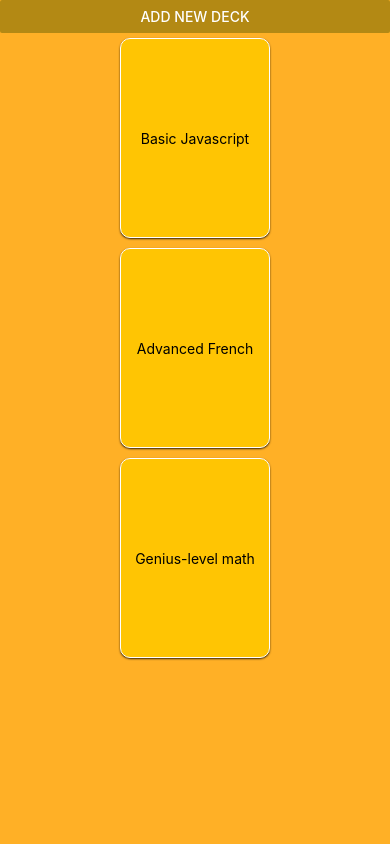
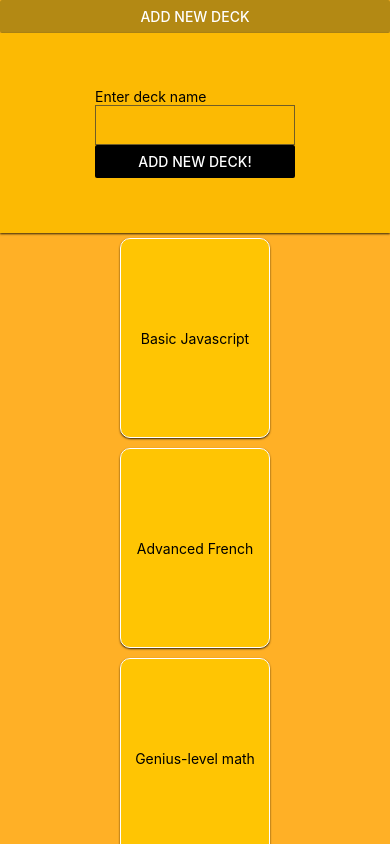
Before and after one commit to NarijauskasMartynas/FlashyCards, a React Native app in the folder FlashyCards/: screen / in a window 390 px wide. Both pictures are taken after a click on the button "ADD NEW DECK". Built offline with nearby package versions, Linux system fonts and the light colour scheme.

Commit message:
Add creating new deck functionality

```diff
--- a/FlashyCards/App.js
+++ b/FlashyCards/App.js
@@ -4,6 +4,7 @@ import Constants from "expo-constants";
 import decks from "./Application/Store/flashcards";
 import Deck from "./Application/Components/Deck";
 import Card from "./Application/Components/Card";
+import Form from "./Application/Components/Form";
 
 export default class App extends React.Component {
   constructor(props) {
@@ -11,7 +12,9 @@ export default class App extends React.Component {
 
     this.state = {
       showCards: false,
-      selectedDeck: ""
+      selectedDeck: "",
+      addingNewForm: false,
+      decks: decks
     };
   }
 
@@ -23,16 +26,38 @@ export default class App extends React.Component {
     this.setState({ showCards: false });
   }
 
+  addNewDeck(deck) {
+    let newDecks = this.state.decks;
+    newDecks.push(deck);
+    this.setState({
+      decks: newDecks,
+      addingNewForm: false
+    });
+  }
+
+  openForm() {
+    this.setState({
+      addingNewForm: !this.state.addingNewForm
+    });
+  }
+
   render() {
     if (!this.state.showCards) {
       return (
         <View style={styles.container}>
-          <Button color="#b38914" title="Add new deck"></Button>
+          <Button
+            color="#b38914"
+            title="Add new deck"
+            onPress={() => this.openForm()}
+          ></Button>
+          {this.state.addingNewForm && (
+            <Form addDeck={deck => this.addNewDeck(deck)}></Form>
+          )}
           <ScrollView
             contentContainerStyle={{ alignItems: "center", flexGrow: 1 }}
             style={styles.scrollView}
           >
-            {decks.map(deck => (
+            {this.state.decks.map(deck => (
               <Deck
                 deck={deck}
                 key={deck.name}
--- a/FlashyCards/Application/Components/Card.js
+++ b/FlashyCards/Application/Components/Card.js
@@ -25,6 +25,7 @@ export default class Card extends React.Component {
     this.setState({
       currentDeck: cardsWithTimes
     });
+    console.log(this.state.currentDeck);
   }
 
   componentDidMount() {
@@ -94,7 +95,7 @@ export default class Card extends React.Component {
 
   render() {
     return (
-      <View style={{ paddingTop: -5 }}>
+      <View>
         <View style={styles.titleRow}>
           <Button
             title={"Back"}
@@ -107,6 +108,8 @@ export default class Card extends React.Component {
             onPress={() => this.resetPressed()}
           ></Button>
         </View>
+        {this.state.currentDeck.length > 0 && (
+          <View>
             <TouchableOpacity onPress={() => this.flipCard()}>
               <View
                 style={[
@@ -152,6 +155,19 @@ export default class Card extends React.Component {
               </View>
             )}
           </View>
+        )}
+        {this.state.currentDeck.length === 0 && (
+          <View
+            style={{
+              justifyContent: "center",
+              alignItems: "center",
+              flex: 1
+            }}
+          >
+            <Text>Deck is empty</Text>
+          </View>
+        )}
+      </View>
     );
   }
 }
--- /dev/null
+++ b/FlashyCards/Application/Components/Form.js
@@ -0,0 +1,64 @@
+import React from "react";
+import { StyleSheet, Text, View, TextInput, Button } from "react-native";
+
+export default class Form extends React.Component {
+  constructor(props) {
+    super(props);
+    this.state = {
+      deckName: ""
+    };
+  }
+
+  addNewDeck() {
+    let deckObj = { name: this.state.deckName, cards: [] };
+    this.props.addDeck(deckObj);
+  }
+
+  onChangeText(text) {
+    this.setState({
+      deckName: text
+    });
+  }
+
+  render() {
+    return (
+      <View style={styles.deckStyle}>
+        <View>
+          <Text>Enter deck name</Text>
+          <TextInput
+            style={{
+              height: 40,
+              width: 200,
+              borderColor: "#705d27",
+              borderWidth: 1
+            }}
+            onChangeText={text => this.onChangeText(text)}
+            value={this.state.deckName}
+          />
+          <Button
+            color="black"
+            title="Add new deck!"
+            onPress={() => this.addNewDeck()}
+          ></Button>
+        </View>
+      </View>
+    );
+  }
+}
+
+const styles = StyleSheet.create({
+  deckStyle: {
+    backgroundColor: "#fcba03",
+    width: "100%",
+    height: 200,
+    shadowColor: "#000000",
+    shadowOpacity: 0.8,
+    shadowRadius: 2,
+    shadowOffset: {
+      height: 1,
+      width: 0
+    },
+    justifyContent: "center",
+    alignItems: "center"
+  }
+});
```
Lines whose indentation alone changed are shown as unchanged.
